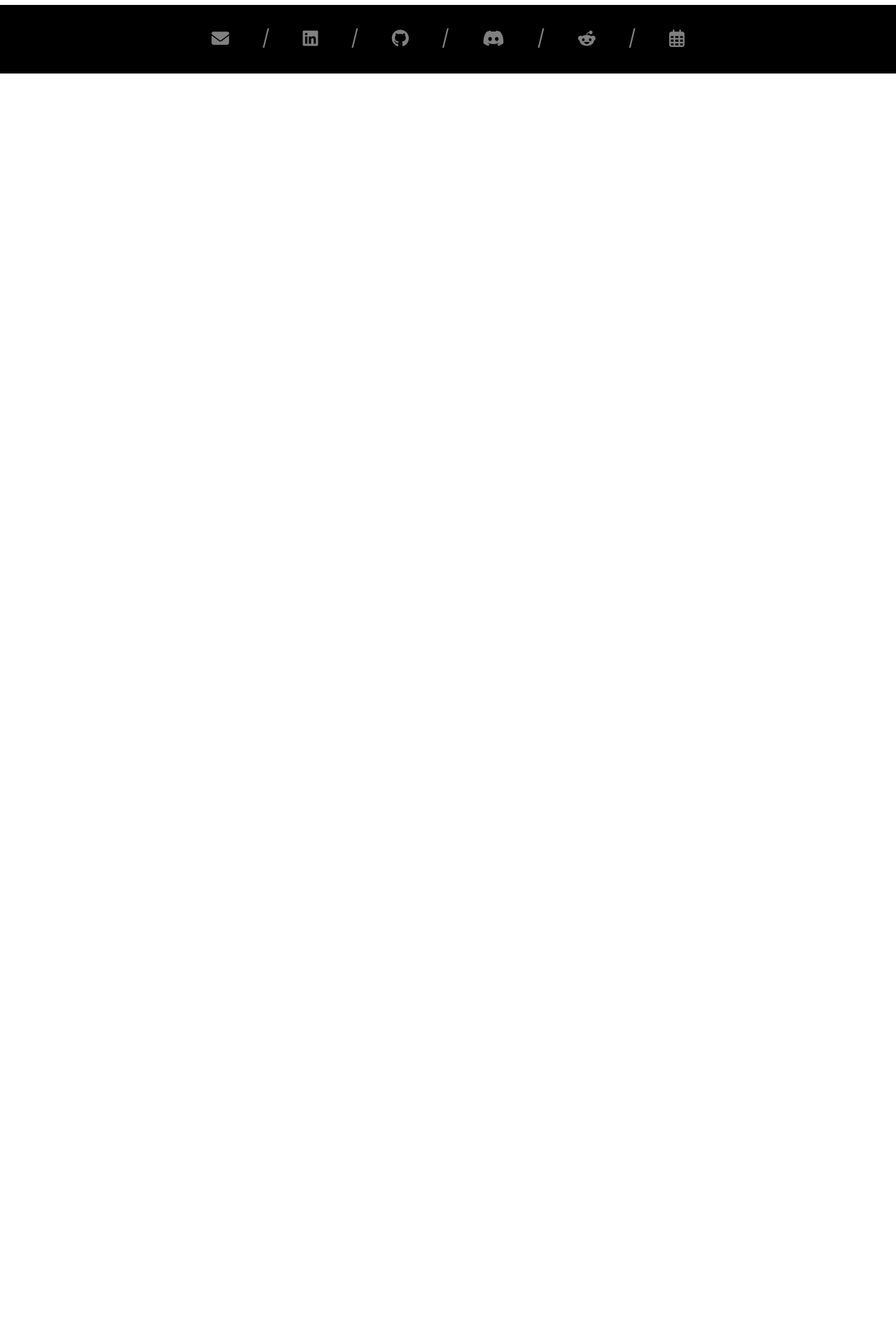
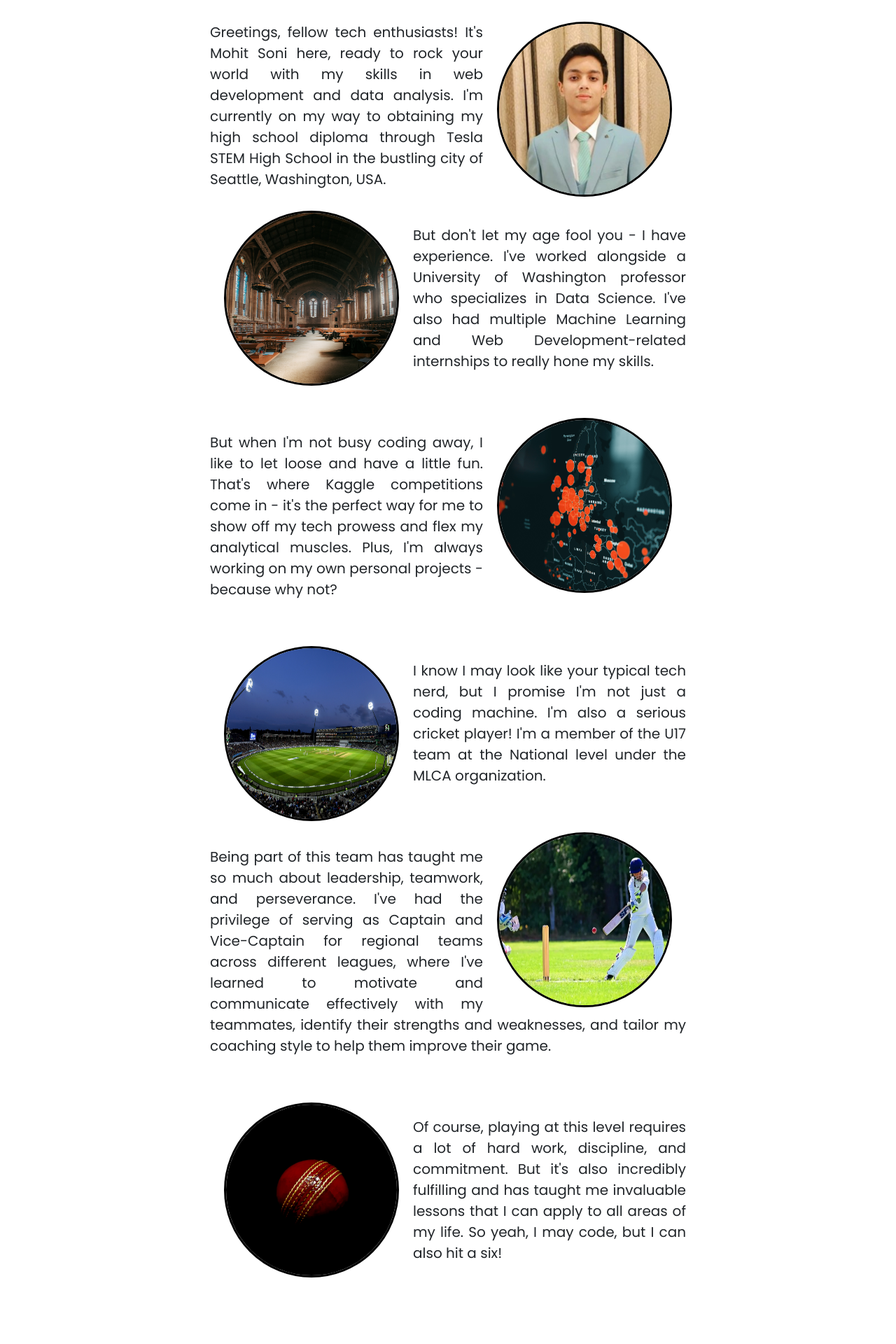
Before and after one commit to MohitSoni11/portfolio-website, a Python web app: template templates/index.html in a window 1280 px wide. Shown: the part 649-2569 px from the top of the page at 70% size. Before the commit the page ends 754 px from the top, so only its background shows below. Run offline with Jinja, Linux system fonts and the light colour scheme; the template is opened without the code that fills it, so the values that code supplies are empty; some libraries are stand-ins or nearby versions.

Commit message:
Done with about me section

```diff
--- a/static/main.css
+++ b/static/main.css
@@ -13,6 +13,8 @@ body {
 nav {
   background-color: white;
   border-bottom: rgba(185, 184, 184, 30%) solid 1px;
+  z-index: 1;
+  position: relative;
 }
 
 .nav-container {
@@ -36,7 +38,7 @@ nav {
 
 .title-col-1 {
   margin: auto;
-  padding: 5% 0 5% 8%;
+  padding-left: 13%;
 }
 
 .title-col-2 {
@@ -61,6 +63,8 @@ nav {
   border: black solid 10px;
   border-radius: 50px;
   rotate: -10deg;
+  z-index: 9999;
+  position: relative;
 }
 
 .download-resume {
@@ -75,10 +79,6 @@ nav {
 
 .fa-download {
   padding-left: 10px;
-}
-
-#about {
-  margin-top: -150px;
 }
 
 #footer {
@@ -113,3 +113,29 @@ a {
   color: white;
   text-decoration: none;
 }
+
+#about {
+  font-size: 20px;
+  padding: 100px 0;
+  text-align: justify;
+}
+
+.extracurricular {
+  padding: 30px 300px 0 300px;
+}
+
+.ext-description {
+  padding: 20px 0;
+}
+
+.ext-image {
+  width: 250px;
+  height: 250px;
+  border-radius: 100%;
+  border: black solid 3px;
+  margin: 0 20px;
+}
+
+.slash {
+  font-weight: 100;
+}
--- a/templates/index.html
+++ b/templates/index.html
@@ -31,9 +31,9 @@
       <div class="collapse navbar-collapse" id="navbarNavDropdown">
         <ul class="navbar-nav ms-auto">
           <li class="nav-item active"><a href="#home" class="nav-link">Home</a></li>
-          <li class="nav-item"><a href="#" class="nav-link">About Me</a></li>
-          <li class="nav-item"><a href="#" class="nav-link">Projects</a></li>
-          <li class="nav-item"><a href="#" class="nav-link">Contact Me</a></li>
+          <li class="nav-item"><a href="#about" class="nav-link">About Me</a></li>
+          <li class="nav-item"><a href="#projects" class="nav-link">Projects</a></li>
+          <li class="nav-item"><a href="#footer" class="nav-link">Contact Me</a></li>
         </ul>
       </div>
     </div>
@@ -45,7 +45,7 @@
       <div class="row">
         <!-- Majority of space for picture -->
         <div class="col-6 title-col-1">
-          <img src="../static/personal_photo.jpg" class="title-pic img-fluid" width="680" alt="">
+          <img src="../static/personal_photo.jpg" class="title-pic img-fluid" alt="">
         </div>
 
         <!-- Remaining space for title -->
@@ -64,23 +64,90 @@
   <section id="about">
     <h1>About Me</h1>
     <div class="extracurricular">
-      <img src="" class="ext-image" alt="">
-      <p class="ext-description"></p>
+      <img src="../static/suit_photo.png" class="float-end ext-image" alt="photo of Mohit Soni in suit">
+      <span class="ext-description">
+        Greetings, fellow tech enthusiasts! It's Mohit Soni here,
+        ready to rock your world with my skills in web development
+        and data analysis. I'm currently on my way to obtaining my
+        high school diploma through Tesla STEM High School in the
+        bustling city of Seattle, Washington, USA.
+      </span>
     </div>
+
+    <div class="extracurricular">
+      <img src="../static/uw-image.jpg" class="float-start ext-image" alt="photo of Mohit Soni in suit">
+      <p class="ext-description">
+        But don't let my age fool you - I have experience. I've worked
+        alongside a University of Washington professor who specializes
+        in Data Science. I've also had
+        multiple Machine Learning and Web Development-related
+        internships to really hone my skills.
+      </p>
+    </div>
+
+    <div class="extracurricular">
+      <img src="../static/data-image.jpg" class="float-end ext-image" alt="photo of Mohit Soni in suit">
+      <p class="ext-description">
+        But when I'm not busy coding away, I like to let loose and
+        have a little fun. That's where Kaggle competitions come in -
+        it's the perfect way for me to show off my tech prowess and
+        flex my analytical muscles. Plus, I'm always working on my
+        own personal projects - because why not?
+      </p>
+    </div>
+
+    <div class="extracurricular">
+      <img src="../static/stadium-image.jpg" class="float-start ext-image" alt="photo of cricket stadium">
+      <p class="float-right ext-description">
+        I know I may look like your typical tech nerd, but
+        I promise I'm not just a coding machine. I'm also a serious
+        cricket player! I'm a member of the U17 team at the National
+        level under the MLCA organization.
+      </p>
+    </div>
+
+    <div class="extracurricular">
+      <img src="../static/cricket_photo.png" class="float-end ext-image" alt="photo of Mohit Soni playing cricket">
+      <p class="ext-description">
+        Being part of this team has taught me so much about
+        leadership, teamwork, and perseverance. I've had the
+        privilege of serving as Captain and Vice-Captain for
+        regional teams across different leagues, where I've
+        learned to motivate and communicate effectively with my
+        teammates, identify their strengths and weaknesses, and
+        tailor my coaching style to help them improve their game.
+      </p>
+    </div>
+
+    <div class="extracurricular">
+      <img src="../static/cricket-ball-image.jpg" class="float-start ext-image" alt="photo of cricket ball">
+      <p class="ext-description">
+        Of course, playing at this level requires a lot of hard work,
+        discipline, and commitment. But it's also incredibly
+        fulfilling and has taught me invaluable lessons that I can
+        apply to all areas of my life.
+
+        So yeah, I may code, but I can also hit a six!
+      </p>
+    </div>
+  </section>
+
+  <section id="projects">
+
   </section>
 
   <!-- Footer contains icons only -->
   <section id="footer">
     <a href="#"><i class="fa-solid fa-envelope"></i></a>
-    <span>/</span>
+    <span class="slash">/</span>
     <a href="#"><i class="fa-brands fa-linkedin"></i></a>
-    <span>/</span>
+    <span class="slash">/</span>
     <a href="#"><i class="fa-brands fa-github"></i></a>
-    <span>/</span>
+    <span class="slash">/</span>
     <a href="#"><i class="fa-brands fa-discord"></i></a>
-    <span>/</span>
+    <span class="slash">/</span>
     <a href="#"><i class="fa-brands fa-reddit-alien"></i></a>
-    <span>/</span>
+    <span class="slash">/</span>
     <a href="#"><i class="fa-regular fa-calendar-days"></i></a>
   </section>
 
```
Also changed, not shown: static/cricket-ball-image.jpg (added), static/cricket_photo.png (added), static/data-image.jpg (added), static/stadium-image.jpg (added), static/suit_photo.png (added), static/uw-image.jpg (added).
